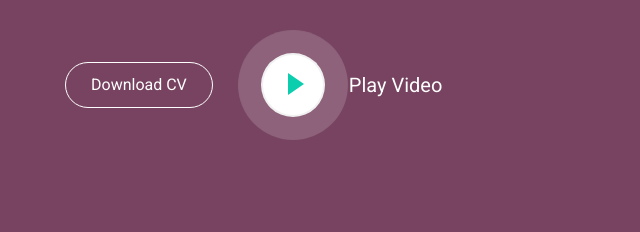
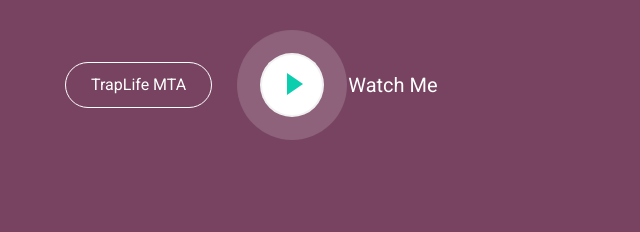
Before and after one commit to SwagAre/SwagAre.github.io, a plain HTML site: page index.html in a window 1280 px wide. Shown: the part 445-677 px from the top of the page, 495-1135 px from the left. Drawn offline with nearby package versions, Linux system fonts and the light colour scheme; grey boxes are pictures that could not be loaded.

Commit message:
Update index.html

```diff
--- a/index.html
+++ b/index.html
@@ -44,12 +44,12 @@
                     <h1 class="typed-text-output d-inline font-weight-lighter text-white"></h1>
                     <div class="typed-text d-none">Game Developer, Web Developer, Apps Designer, Apps Developer</div>
                     <div class="d-flex align-items-center justify-content-center justify-content-lg-start pt-5">
-                        <a href="" class="btn btn-outline-light mr-5">Download CV</a>
+                        <a href="traplife.org" class="btn btn-outline-light mr-5">TrapLife MTA</a>
                         <button type="button" class="btn-play" data-toggle="modal"
                             data-src="https://www.youtube.com/embed/DWRcNpR6Kdc" data-target="#videoModal">
                             <span></span>
                         </button>
-                        <h5 class="font-weight-normal text-white m-0 ml-4 d-none d-sm-block">Play Video</h5>
+                        <h5 class="font-weight-normal text-white m-0 ml-4 d-none d-sm-block">Watch Me</h5>
                     </div>
                 </div>
             </div>
```
